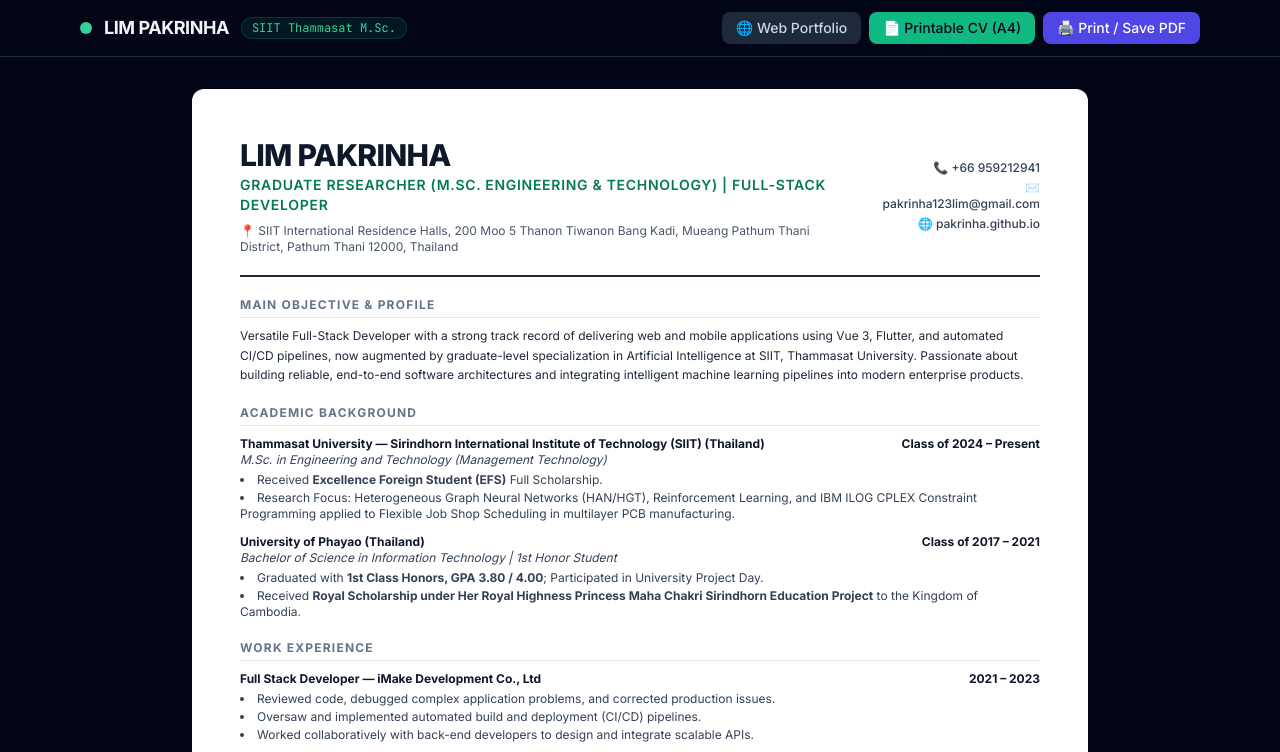
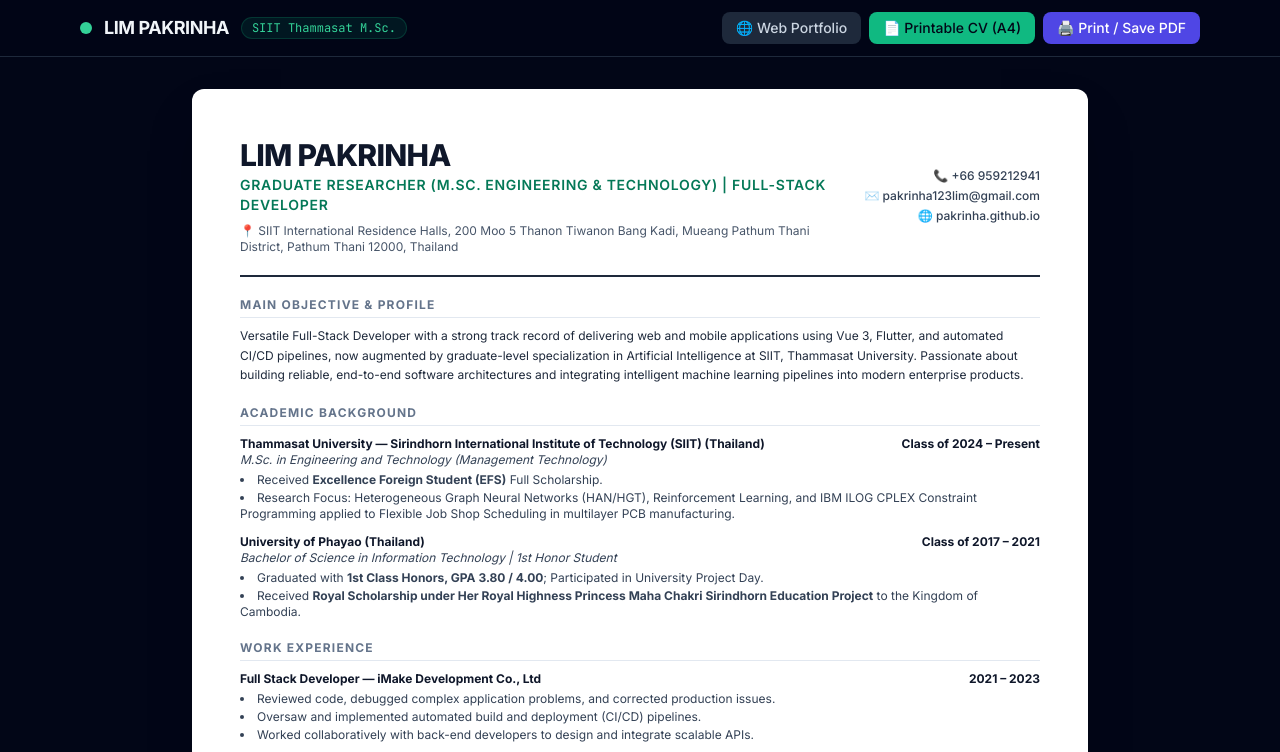
Before and after one commit to PakrinhaLim/pakrinha.github.io, a plain HTML site: page index.html in a window 1280 px wide. Both pictures are taken after a click on the button "📄 Printable CV (A4)". Shown: the top 752 px of the page. Drawn offline with nearby package versions, Linux system fonts and the light colour scheme.

Commit message:
fix email logo misline in pdf

```diff
--- a/index.html
+++ b/index.html
@@ -258,7 +258,7 @@
           📍 SIIT International Residence Halls, 200 Moo 5 Thanon Tiwanon Bang Kadi, Mueang Pathum Thani District, Pathum Thani 12000, Thailand
         </p>
       </div>
-      <div class="text-xs sm:text-right space-y-1 text-slate-700 font-medium">
+      <div class="text-xs sm:text-right space-y-1 text-slate-700 font-medium shrink-0 whitespace-nowrap">
         <p>📞 +66 959212941</p>
         <p>✉️ pakrinha123lim@gmail.com</p>
         <p>🌐 pakrinha.github.io</p>
```
